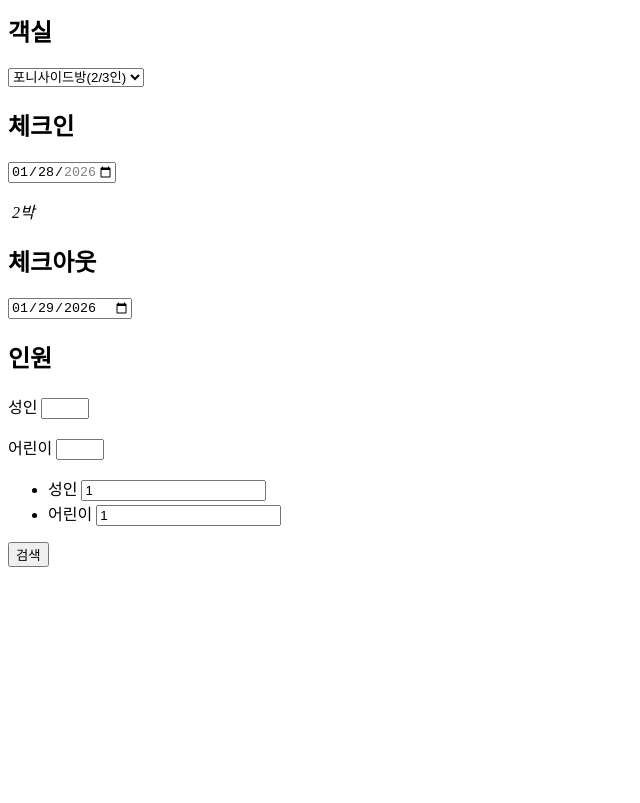
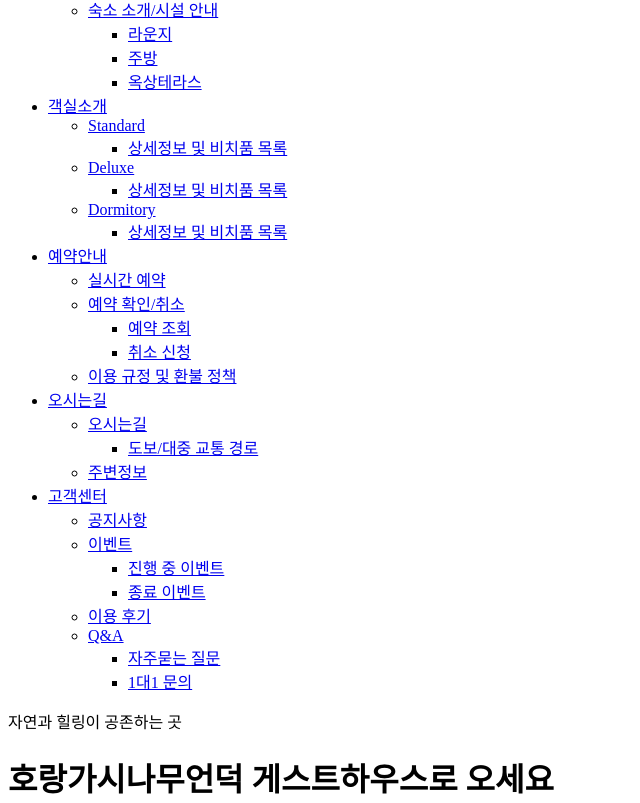
Before and after one commit to ffhqp72-ctrl/horang_hill, a plain HTML site: page index.html in a window 1280 px wide. Shown: the part 116-919 px from the top of the page, without its empty margins (0-640 px from the left). Before the commit the page ends 800 px from the top, so only its background shows below. Drawn offline with Linux system fonts and the light colour scheme.

Commit message:
헤더 주메뉴+보조메뉴

```diff
--- a/index.html
+++ b/index.html
@@ -10,7 +10,82 @@
 </head>
 <body>
     <div id="wrap">
-        <header></header>
+        <header>
+            <h1><a href="#"><img src="#" alt="호랑가시나무게스트하우스"></a></h1>
+            <nav>
+                <ul id="gnb">
+                    <li><a href="#">호랑가시나무언덕 소개</a>
+                        <ul class="lnb_depth2">
+                            <li><a href="#">숙소 소개/시설 안내</a>
+                                <ul>
+                                    <li><a href="#">라운지</a></li>
+                                    <li><a href="#">주방</a></li>
+                                    <li><a href="#">옥상테라스</a></li>
+                                </ul><!-- e.depth3 소개 -->
+                            </li>
+                        </ul><!-- e.depth2 -->
+                    </li>
+                    <li><a href="#">객실소개</a>
+                        <ul class="depth2">
+                            <li><a href="#">Standard</a>
+                                <ul class="depth3">
+                                    <li><a href="#">상세정보 및 비치품 목록</a></li>
+                                </ul>
+                            </li>
+                            <li><a href="#">Deluxe</a>
+                                <ul class="depth3">
+                                    <li><a href="#">상세정보 및 비치품 목록</a></li>
+                                </ul>
+                            </li>
+                            <li><a href="#">Dormitory</a>
+                                <ul class="depth3">
+                                    <li><a href="#">상세정보 및 비치품 목록</a></li>
+                                </ul>
+                            </li>
+                            </ul>
+                    </li>
+                    <li><a href="#">예약안내</a>
+                        <ul class="depth2">
+                            <li><a href="#">실시간 예약</a></li>
+                            <li><a href="#">예약 확인/취소</a>
+                                <ul class="depth3">
+                                    <li><a href="#">예약 조회</a></li>
+                                    <li><a href="#">취소 신청</a></li>
+                                </ul>
+                            </li>
+                            <li><a href="#">이용 규정 및 환불 정책</a></li>
+                        </ul>
+                    </li>
+                    <li><a href="#">오시는길</a>
+                    <ul class="depth2">
+                        <li><a href="#">오시는길</a>
+                            <ul class="depth3">
+                                <li><a href="#">도보/대중 교통 경로</a></li>
+                            </ul>
+                        </li>
+                        <li><a href="#">주변정보</a></li>
+                    </ul></li>
+                    <li><a href="#">고객센터</a>
+                        <ul class="depth2">
+                            <li><a href="#">공지사항</a></li>
+                            <li><a href="#">이벤트</a>
+                                <ul class="depth3">
+                                    <li><a href="#">진행 중 이벤트</a></li>
+                                    <li><a href="#">종료 이벤트</a></li>
+                                </ul>
+                            </li>
+                            <li><a href="#">이용 후기</a></li>
+                            <li><a href="#">Q&A</a>
+                                <ul class="depth3">
+                                    <li><a href="#">자주묻는 질문</a></li>
+                                    <li><a href="#">1대1 문의</a></li>
+                                </ul>
+                            </li>
+                        </ul>
+                    </li>
+                </ul>
+            </nav>
+        </header>
         <main>
             <!-- hero배너 + 검색폼 -->
             <div id="hero_bnr">
@@ -20,7 +95,7 @@
                 </div>
                 <!-- action 객실, 날짜, 인원 정보를 저장할 서버위치-->
                 <!-- method 객실, 날짜, 인원 정보에 대한 보안여부 (post - 보안)-->
-                <form action="" method="get">
+                <form action="#" method="get">
                     <div class="room">
                         <h2>객실</h2>
                         <p>
@@ -41,13 +116,13 @@
                             </p>
                         </div>
                         <div class="day">
-                            <img src="" alt="">
+                            <img src="./" alt="#">
                             <em>2박</em>
                         </div>
                         <div class="out">
                             <h2>체크아웃</h2>
                             <p>
-                                <input type="date" value="2026-01-29" min="2026-01-29" max="2026-02-29"
+                                <input type="date" value="2026-01-29" min="2026-01-29" max="2026-03-01"
                                 name="out_date" id="out_date">
                             </p>
                         </div>
@@ -55,23 +130,13 @@
                     <div class="person">
                         <h2>인원</h2>
                         <div class="number">
-                            <p>성인 <input type="number" name="adult" id="adult" min="0"max="5"></p>
+                            <p>성인 <input type="number" name="adult" id="adult" min="0" max="5"></p>
                             <p>어린이 <input type="number" name="kid" id="kid" min="0" max="5"></p>
                         </div>
-                        <ul class="number">
-                            <li>
-                                <label for="adult">성인</label>
-                                <input type="number" id="adult" name="adult" value="1">
-                            </li>
-                            <li>
-                                <label for="kid">어린이</label>
-                                <input type="number" id="kid" name="kid" value="1">
-                            </li>
-                        </ul>
                     </div>
                     <!-- 요소 클릭 시 특정 페이지로 바로 이동하면 <a> -->
                     <!-- 요소 클릭 시 조건에 따라 분기가 갈린다면 <button> -->
-                    <p><button type="submit" id="">검색</button></p>
+                    <p><button type="submit" id="submit_btn">검색</button></p>
                 </form>
             </div>
         </main>
```
